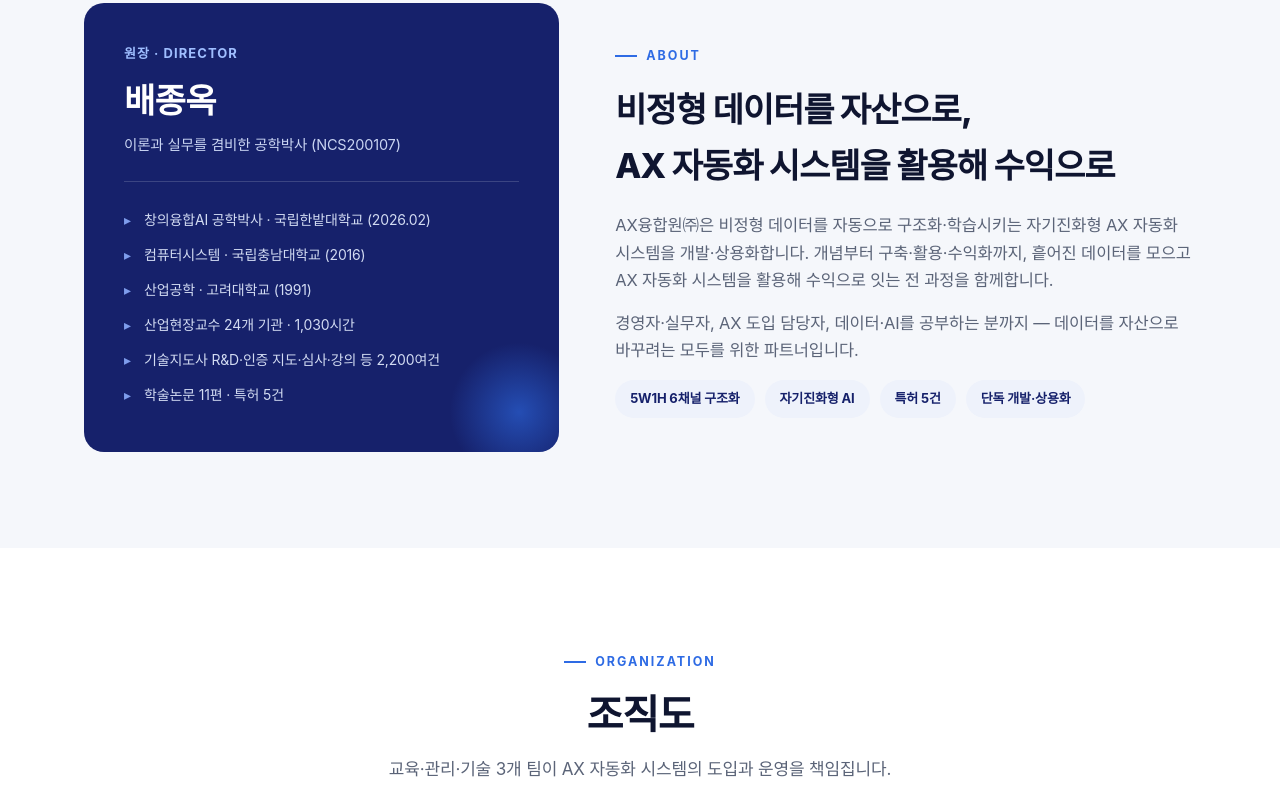
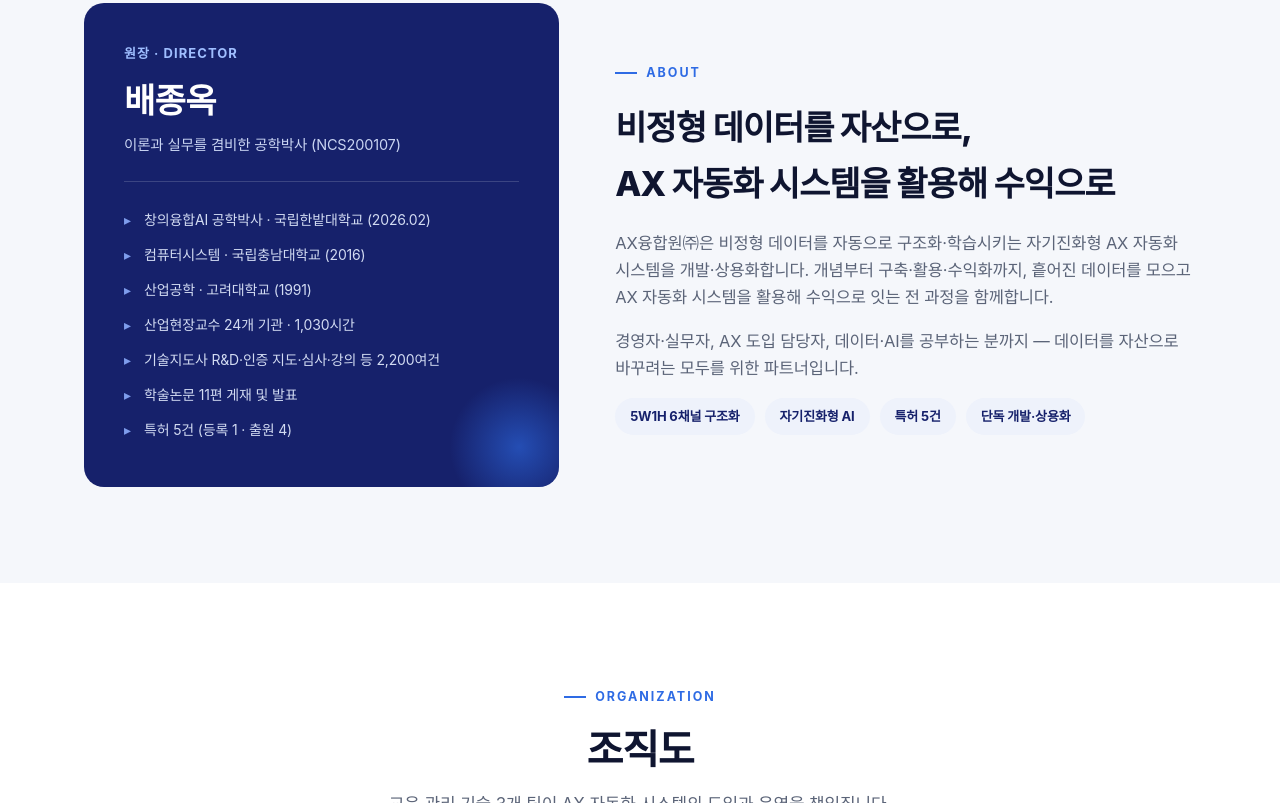
Before and after one commit to blirabc-afk/axci, a plain HTML site: page index.html in a window 1280 px wide. Shown: the part 4385-5188 px from the top of the page. Drawn offline with Linux system fonts and the light colour scheme; a web font is replaced by a local one.

Commit message:
Update index.html

```diff
--- a/index.html
+++ b/index.html
@@ -743,7 +743,8 @@
         <li>산업공학 · 고려대학교 (1991)</li>
         <li>산업현장교수 24개 기관 · 1,030시간</li>
         <li>기술지도사 R&D·인증 지도·심사·강의 등 2,200여건</li>
-        <li>학술논문 11편 · 특허 5건</li>
+        <li>학술논문 11편 게재 및 발표</li>
+        <li>특허 5건 (등록 1 · 출원 4)</li>
       </ul>
     </div>
     <div class="about-copy reveal">
```
